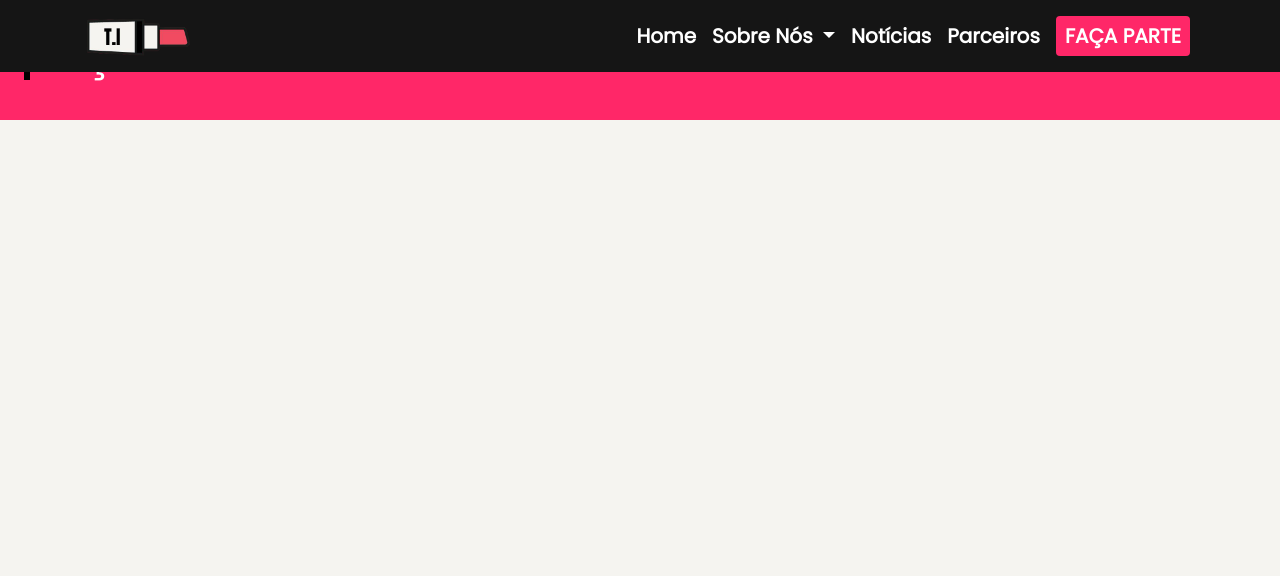
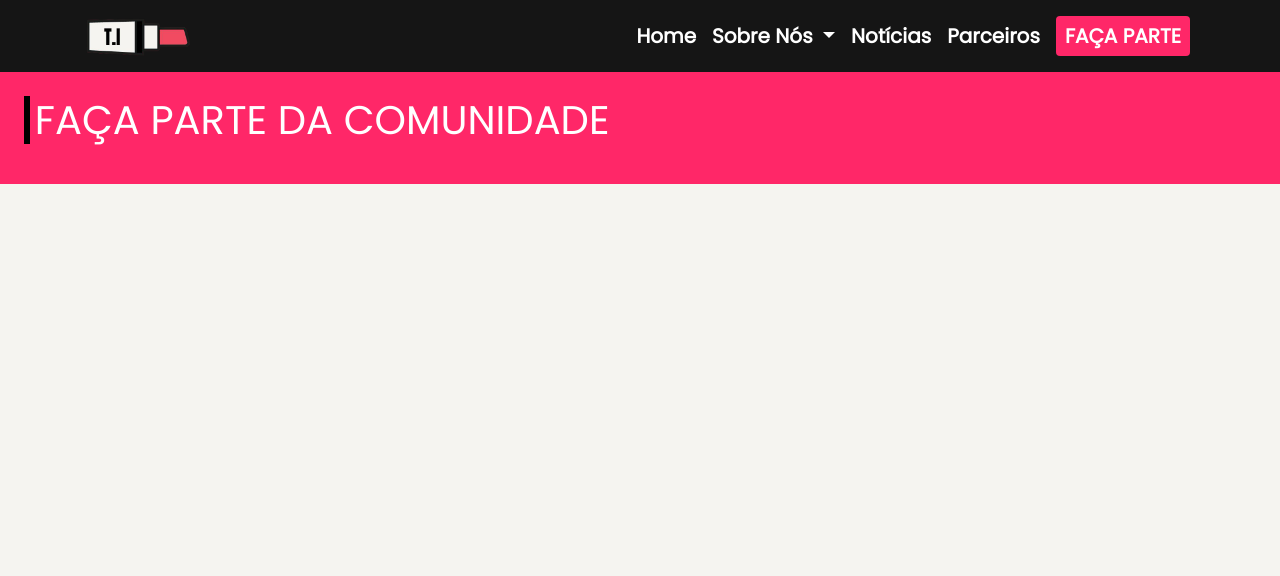
Before and after one commit to YasminDTresso/TI-de-Batom, a PHP site: page /faca-parte-comunidade.php in a window 1280 px wide. Shown: the top 576 px of the page. Run offline with PHP 8.4, Linux system fonts and the light colour scheme.

Commit message:
Arrumando tags

```diff
--- a/faca-parte-comunidade.php
+++ b/faca-parte-comunidade.php
@@ -30,6 +30,9 @@
     <link rel="stylesheet" href="css/style.css" />
     <style>
         /*Colocar estilos exclusivos dessa page aqui! =)*/
+        main{
+          margin-top: 4rem;
+        }
 
     </style>
 
@@ -41,7 +44,7 @@
 
     ?>
 
-    <div class="main">
+    <main>
       <div class="container-fluid g-0">
         <div class="row">
           <section class="faca-parte-comunidade">
@@ -55,7 +58,7 @@
           </section>
         </div>
       </div>
-    </div>
+   </main>
 
     <?php
 
```
